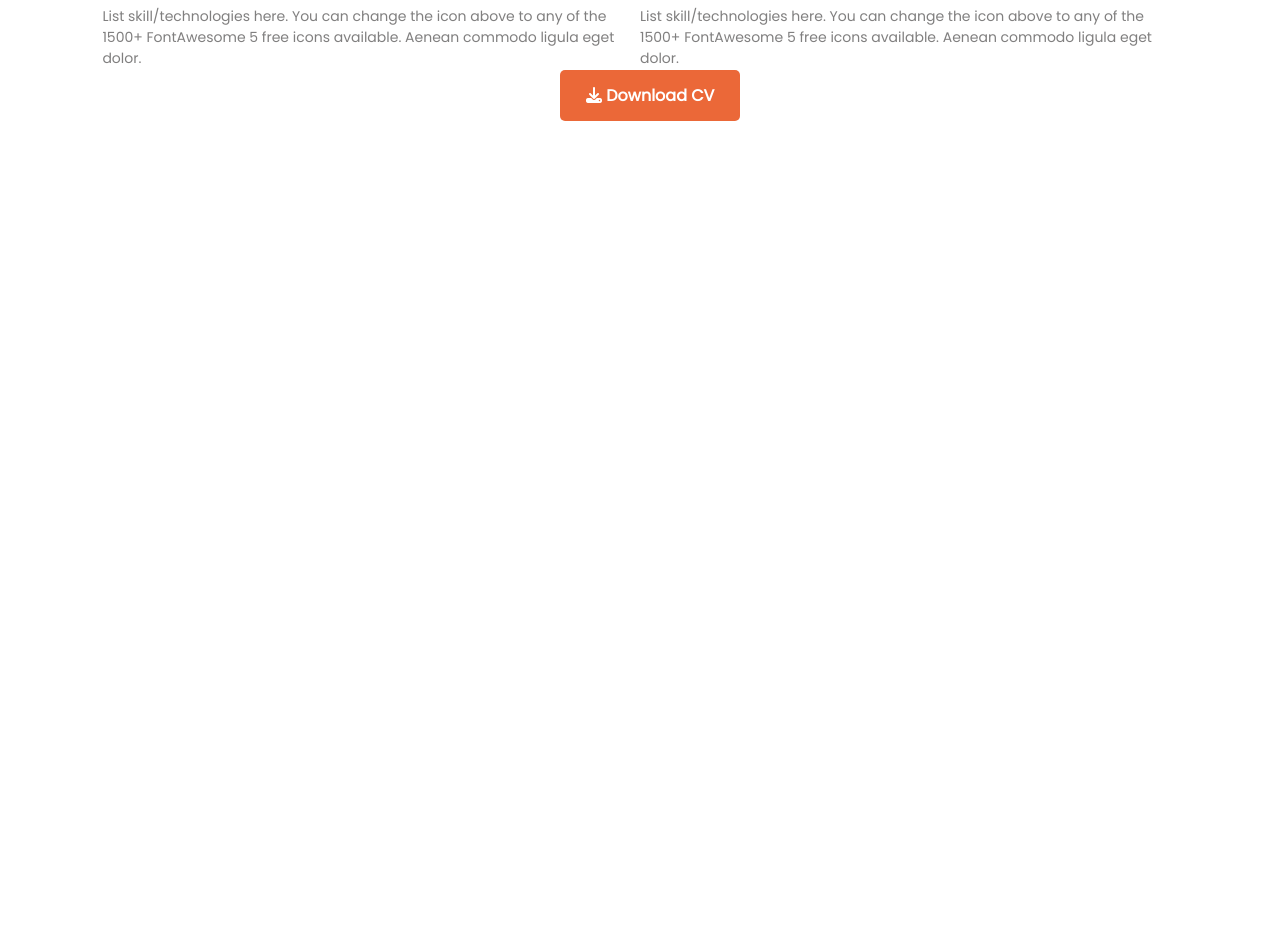
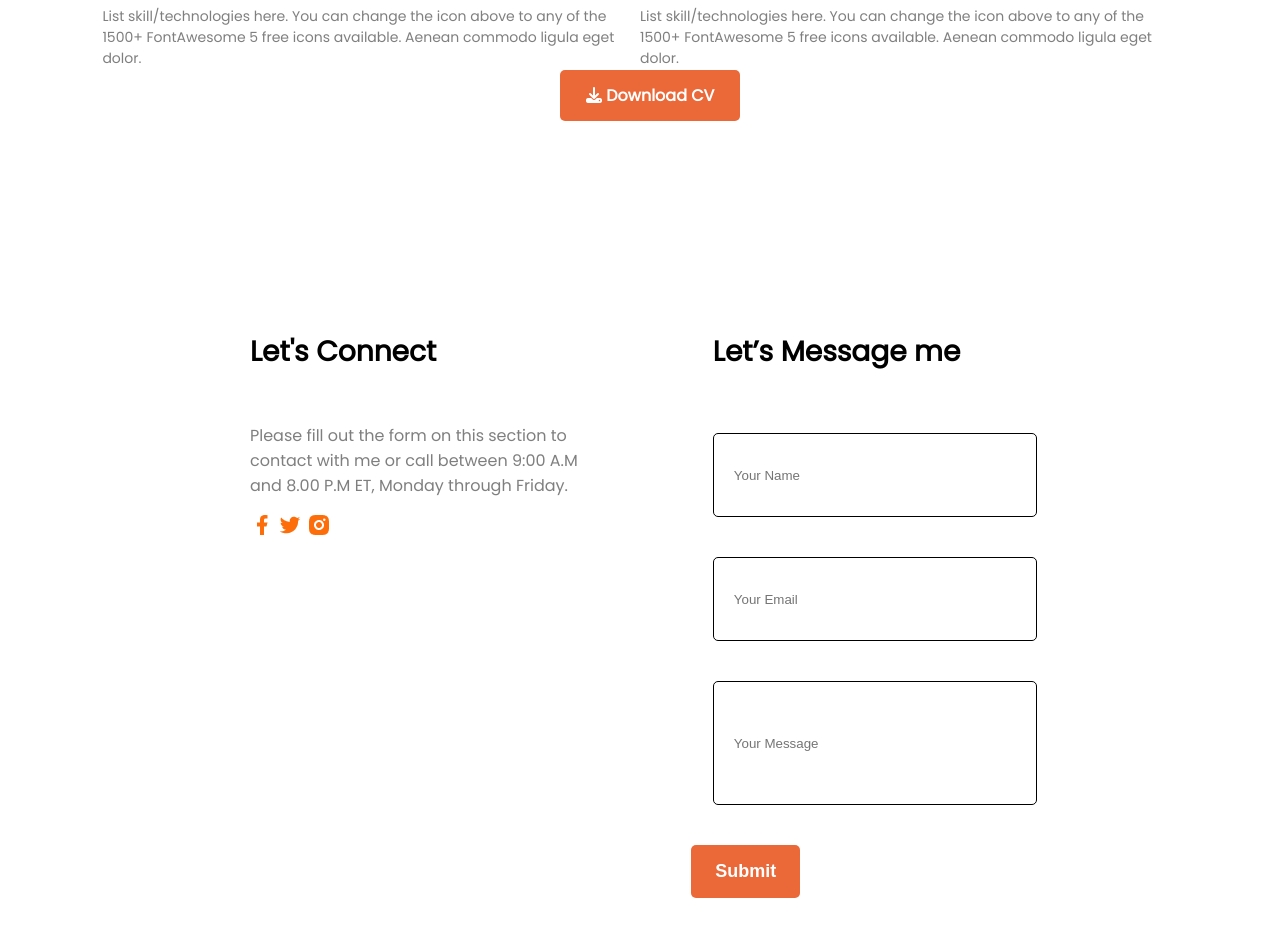
Before and after one commit to imam0321/developer-portfolio, a plain HTML site: page index.html in a window 1280 px wide. Shown: the part 2641-3579 px from the top of the page. Before the commit the page ends 2941 px from the top, so only its background shows below. Drawn offline with Linux system fonts and the light colour scheme.

Commit message:
added bottom

```diff
--- a/index.html
+++ b/index.html
@@ -221,5 +221,34 @@
         ><i class="fa-solid fa-download"></i> Download CV
       </a>
     </section>
+
+    <section>
+      <div class="bottom">
+        <div class="bottom-1">
+          <h1 class="bottom-1-1">Let's Connect</h1>
+          <p class="bottom-1-2">
+            Please fill out the form on this section to contact with me or call
+            between 9:00 A.M and 8.00 P.M ET, Monday through Friday.
+          </p>
+          <img src="images/icons/facebook.png" />
+          <img src="images/icons/twitter.png" />
+          <img src="images/icons/insta.png" />
+        </div>
+
+        <div class="bottom-2">
+          <h1>Let’s Message me</h1>
+          <div class="bottom-2-2">
+            <input class="bottom-2-2-1" type="text" placeholder="Your Name" />
+          </div>
+          <div class="bottom-2-2">
+            <input class="bottom-2-2-2" type="email" placeholder="Your Email" />
+          </div>
+          <div>
+            <input class="bottom-2-3" type="text" placeholder="Your Message" />
+          </div>
+        </div>
+      </div>
+      <button class="submit-button">Submit</button>
+    </section>
   </body>
 </html>
--- a/portfolio.css
+++ b/portfolio.css
@@ -175,3 +175,63 @@ ul {
   margin-top: px;
   margin-left: 560px;
 }
+
+.bottom {
+  display: flex;
+  margin-top: 200px;
+  margin-bottom: 40px;
+}
+.bottom-1 {
+  width: 26%;
+  padding-left: 250px;
+  margin-right: 80px;
+}
+.bottom-1-1 {
+  font-size: 28px;
+  font-weight: 700;
+}
+.bottom-1-2 {
+  font-size: 16px;
+  font-weight: 300;
+  color: rgba(54, 52, 52, 0.631);
+  margin-top: 50px;
+  margin-bottom: 15px;
+}
+.bottom-2 {
+  margin-left: 50px;
+}
+.bottom-2 h1 {
+  font-size: 28px;
+  font-weight: 700;
+  margin-bottom: 60px;
+}
+.bottom-2-2-1,
+.bottom-2-2-2 {
+  width: 300px;
+  height: 80px;
+  padding-left: 20px;
+  border: 1px solid black;
+  border-radius: 5px;
+}
+.bottom-2-2-2 {
+  margin-top: 40px;
+  margin-bottom: 40px;
+}
+.bottom-2-3 {
+  width: 300px;
+  height: 120px;
+  padding-left: 20px;
+  border: 1px solid black;
+  border-radius: 5px;
+}
+.submit-button {
+  font-size: 18px;
+  font-weight: 700;
+  color: white;
+  background-color: rgb(235, 104, 56);
+  margin-left: 54%;
+  margin-bottom: 40px;
+  padding: 16px 24px;
+  border: none;
+  border-radius: 5px;
+}
```
